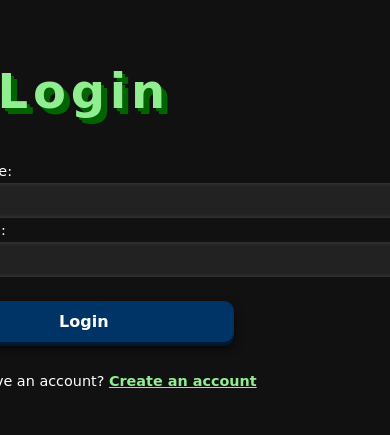
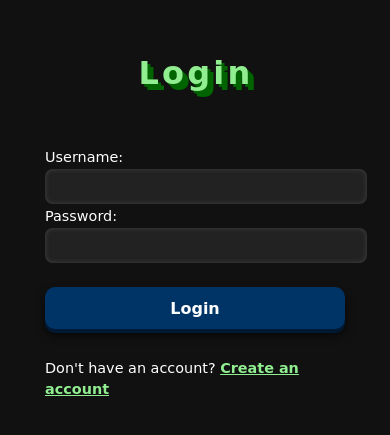
Before and after one commit to ShelbyPop/CS144-GroupProject, a React (Vite) app in the folder frontend/: page / in a window 390 px wide. Shown: the part 259-694 px from the top of the page. Built offline with nearby package versions, Linux system fonts and the light colour scheme.

Commit message:
Update Login.css

```diff
--- a/frontend/src/Login.css
+++ b/frontend/src/Login.css
@@ -144,15 +144,20 @@ body {
 }
 
  @media (max-width: 500px) {
-.loginpage   .login-container {
+  .loginpage .login-card h2 {
+    font-size: 2rem;
+  }
+  .loginpage .login-container {
     padding: 1rem;
-    width: 50%;
-    height: 50%;
-  }
-.loginpage   .login-card {
-    width: 300px;
+    width: 100%;
+    height: auto;
+    flex-direction: column;
   }
 
+.loginpage .login-card {
+    width: 90%;
+    padding: 1rem;
+  }
 .loginpage   button[type="submit"] {
     font-size: 1rem;
     padding: 0.7rem 0;
@@ -161,6 +166,11 @@ body {
     font-size: 1rem;
     padding: 0.5rem 0.7rem;
   }
+  .loginpage .form-group input {
+  width: 100%;
+  max-width: 500px;
+}
+
 .loginpage   .signup-link {
     font-size: 0.9rem;
   }
```
